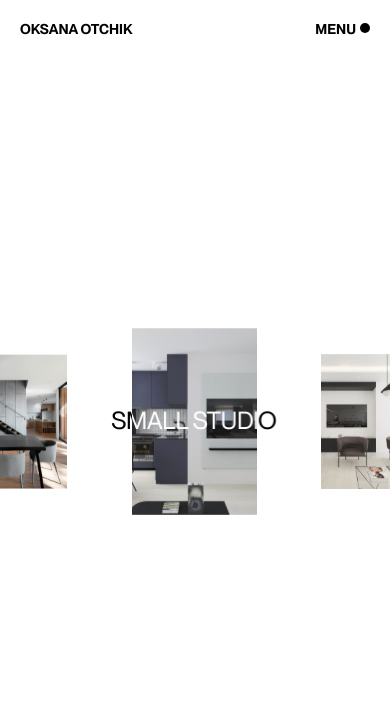
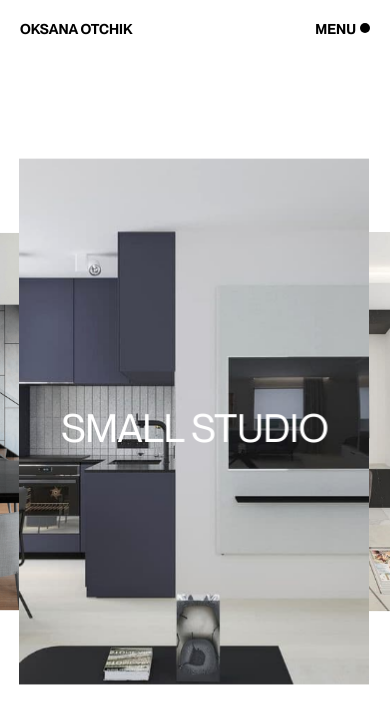
Before and after one commit to Igo-545/Interio-Designer, a plain HTML site: page works.html in a window 390 px wide. Shown: the top 724 px of the page. Drawn offline with nearby package versions, Linux system fonts and the light colour scheme.

Commit message:
Fird commit

```diff
--- a/scss/_media.scss
+++ b/scss/_media.scss
@@ -22,6 +22,12 @@
     .subtitle{
         font-size: 2.5vw;
         line-height: 2.7vw;
+    }
+    .pr_inner, .pr_name{
+        font-size: 10vw;
+    }
+    .slide_link{
+        width: 70vw;
     }
     .apartment{
         &_image_hidden{
@@ -205,6 +211,9 @@
         font-size: 6vw;
         line-height: 6.4vw;
     }
+    .slide_link{
+        width: 90vw;
+    }
     .slider_home{
         width: 100%;
     }
```
Also changed, not shown: css/all.css (deleted), css/main.min.css, scss/main.css (deleted), scss/variables.css (deleted), 2 other files.
